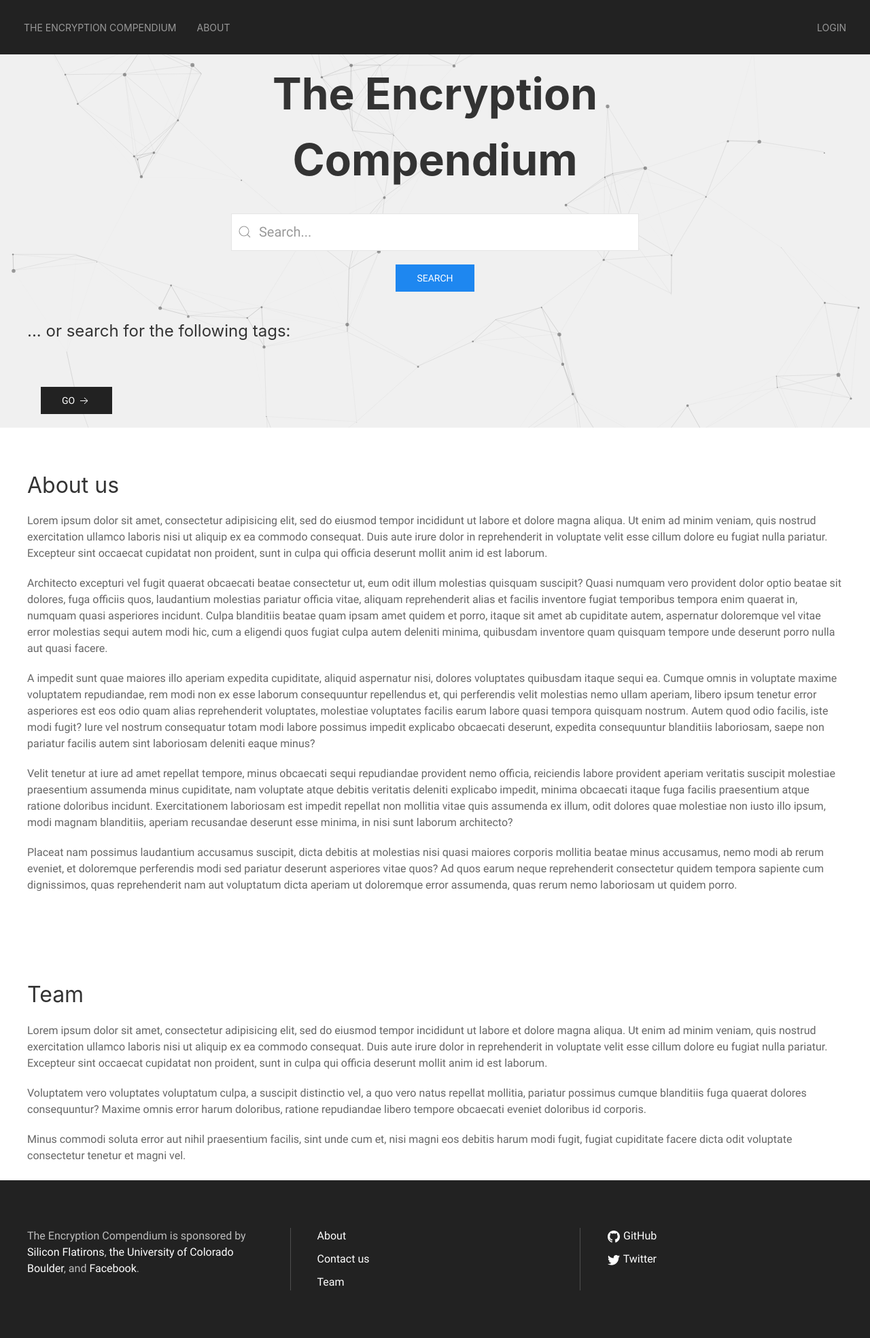
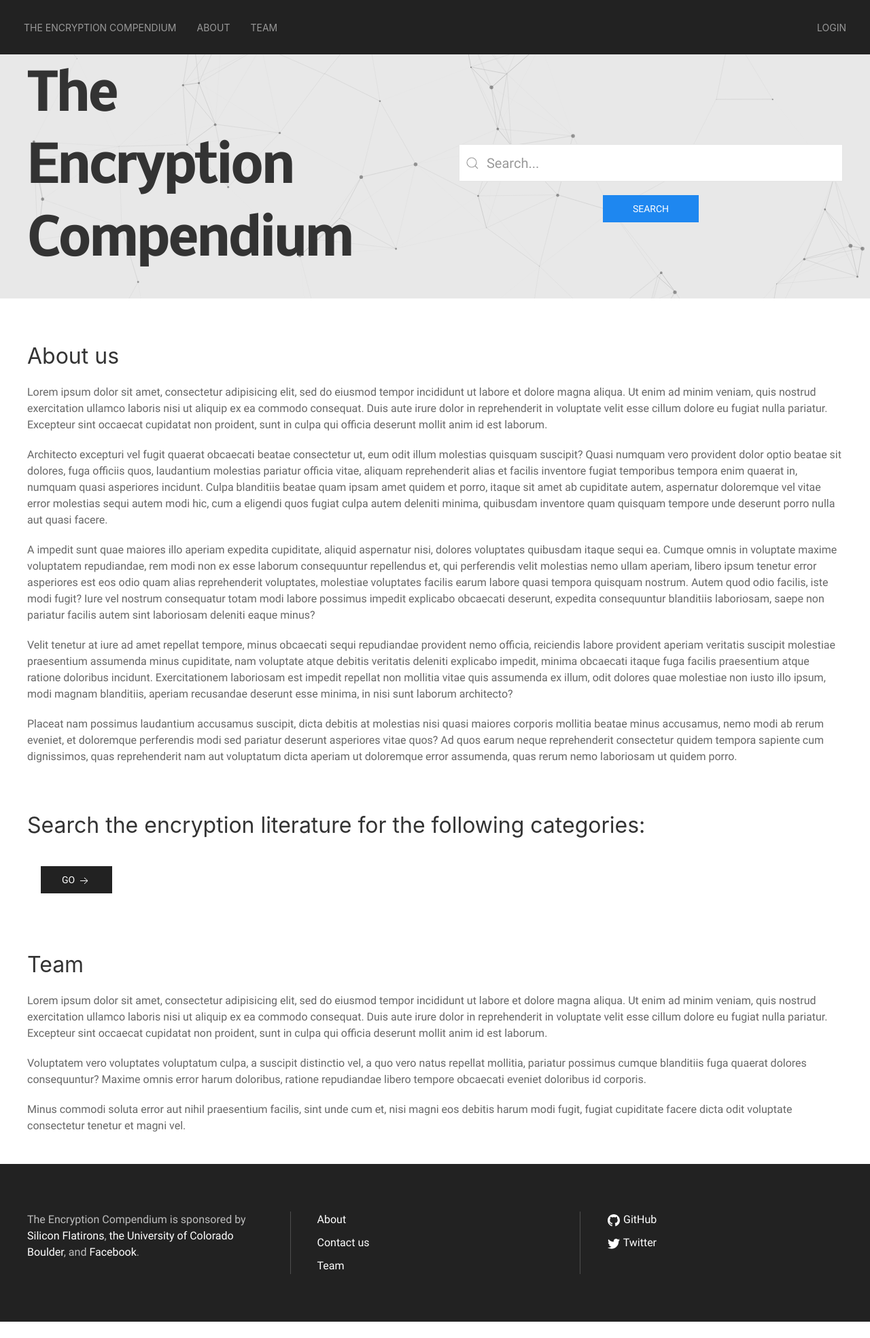
Before and after one commit to The-Encryption-Compendium/the-encryption-compendium, a Django app: page / in a window 1280 px wide. Shown: the whole page at 68% size. After the commit the page ends 1944 px from the top, so only its background shows below. Run offline with Django 3.2, Linux system fonts and the light colour scheme; data that the repository does not hold is empty.

Commit message:
Re-style landing. Make the 'about' section come before the tag selector, and the navbar links work.

```diff
--- a/src/assets/css/style.css
+++ b/src/assets/css/style.css
@@ -38,12 +38,18 @@ br.sep {
 
 .site-title {
   font-weight: bold;
-  font-size: 4em;
+  font-size: 4.5em;
+  font-family: "Nobile", Roboto, arial, monospace;
 }
 
 .tag-selector-button {
   color: black;
   background-color: white;
+}
+
+.landing-page-searchbar {
+  margin-top: auto;
+  margin-bottom: auto;
 }
 
 /****************************
@@ -65,6 +71,22 @@ br.sep {
 .selected-tag {
   background-color: #222 !important;
   color: #fff !important;
+}
+
+/****************************
+ * Links
+ ****************************/
+
+a.anchor {
+  text-decoration: none !important;
+  color: inherit !important;
+  pointer-events: inherit;
+  cursor: default;
+}
+
+a.anchor:hover {
+  text-decoration: none;
+  cursor: default;
 }
 
 /****************************
@@ -109,5 +131,5 @@ br.sep {
   background-size: cover;
   background-repeat: no-repeat;
   background-position: 50% 50%;
-  background-color: #f0f0f0;
+  background-color: #e8e8e8;
 }
--- a/src/assets/fonts/fonts.css
+++ b/src/assets/fonts/fonts.css
@@ -2,3 +2,8 @@
   font-family: "Roboto";
   src: url("Roboto-Regular.ttf") format("truetype");
 }
+
+@font-face {
+  font-family: "Nobile";
+  src: url("Nobile-Medium.ttf") format("truetype");
+}
--- a/src/assets/js/landing_page.js
+++ b/src/assets/js/landing_page.js
@@ -65,7 +65,7 @@ particlesJS("particles-js", {
     },
     "move": {
       "enable": true,
-      "speed": 2,
+      "speed": 1,
       "direction": "bottom",
       "random": true,
       "straight": false,
--- a/src/templates/includes/navbar.html
+++ b/src/templates/includes/navbar.html
@@ -13,8 +13,14 @@ Navigation bar across the top of the site for the researcher view.
       </li>
 
       <li>
-        <a href="#">
+        <a href="{% url 'landing page' %}#about">
           About
+        </a>
+      </li>
+
+      <li>
+        <a href="{% url 'landing page' %}#team">
+          Team
         </a>
     </ul>
   </div>
--- a/src/templates/includes/searchbar.html
+++ b/src/templates/includes/searchbar.html
@@ -6,7 +6,8 @@ Template for a generic searchbar for the site.
   <p>
     {{ form.query }}
   </p>
-  <button type="submit" class="uk-button uk-button-primary">
+  <button type="submit" class="uk-width-1-4@m uk-button uk-button-primary">
     Search
+    {# <span uk-icon="icon: arrow-right; ratio: 1.5"></span> #}
   </button>
 </form>
--- a/src/templates/landing_page.html
+++ b/src/templates/landing_page.html
@@ -10,19 +10,37 @@ Template for the landing page for the site.
   {# Particle animation #}
   <div id="particles-js" class="particles-wrapper"></div>
 
-  <div class="uk-margin-top">
-    <h1 class="site-title uk-text-center uk-heading-primary uk-text-break">
-      <p>The Encryption</p>
-      <p>Compendium</p>
-    </h1>
+  <div class="uk-margin-top uk-grid-large uk-text-middle" uk-grid>
+    <div class="uk-width-1-2@l">
+      <h1 class="site-title uk-heading-primary uk-text-break">
+        <p>The</p>
+        <p>Encryption</p>
+        <p>Compendium</p>
+      </h1>
+    </div>
+
+    <div class="landing-page-searchbar uk-text-center uk-width-1-2@l uk-text-middle">
+      {% include "includes/searchbar.html" with form=search_form only %}
+    </div>
   </div>
+</div>
 
-  <div class="uk-container uk-text-center uk-margin-top uk-width-1-2@m">
-    {% include "includes/searchbar.html" with form=search_form only %}
+<div class="uk-margin-top" style="background-color: white;">
+  <div class="uk-container">
+    <br>
+    <h2 class="uk-h2">
+      <a class="anchor" id="about">About us</a>
+    </h2>
+    {% lorem 5 p %}
+    <br>
   </div>
+</div>
 
-  <h2 class="uk-text-lead">
-    ... or search for the following tags:
+<br>
+
+<div class="uk-container">
+  <h2 class="uk-h2">
+    Search the encryption literature for the following categories:
   </h2>
 
   <form method="GET" action="{% url 'search' %}">
@@ -37,8 +55,6 @@ Template for the landing page for the site.
         {% endfor %}
       </div>
 
-      <br class="sep">
-
       <button class="uk-margin-left uk-margin-top uk-button uk-button-secondary" type="submit" name="tags">
         Go <span uk-icon="icon: arrow-right"></span>
       </button>
@@ -50,24 +66,13 @@ Template for the landing page for the site.
   <div class="uk-container">
     <br>
     <h2 class="uk-h2">
-      About us
+      <a class="anchor" id="team">Team</a>
     </h2>
-    {% lorem 5 p %}
+    {% lorem 3 p %}
     <br>
   </div>
 </div>
 
-<div class="uk-margin-top">
-  <div class="uk-container">
-    <br>
-    <h2 class="uk-h2">
-      Team
-    </h2>
-    {% lorem 3 p %}
-  </div>
-</div>
-
-<br class="sep">
 {% endblock %}
 
 {% block javascripts %}
```
Also changed, not shown: src/assets/fonts/LICENSE/Nobile.OFL.txt (added, +93 -0 lines), src/assets/fonts/Nobile-Medium.ttf (added), src/assets/fonts/Nobile/Nobile-Bold.ttf (added), src/assets/fonts/Nobile/Nobile-BoldItalic.ttf (added), src/assets/fonts/Nobile/Nobile-Italic.ttf (added), src/assets/fonts/Nobile/Nobile-MediumItalic.ttf (added), src/assets/fonts/Nobile/Nobile-Regular.ttf (added), 1 other file.
